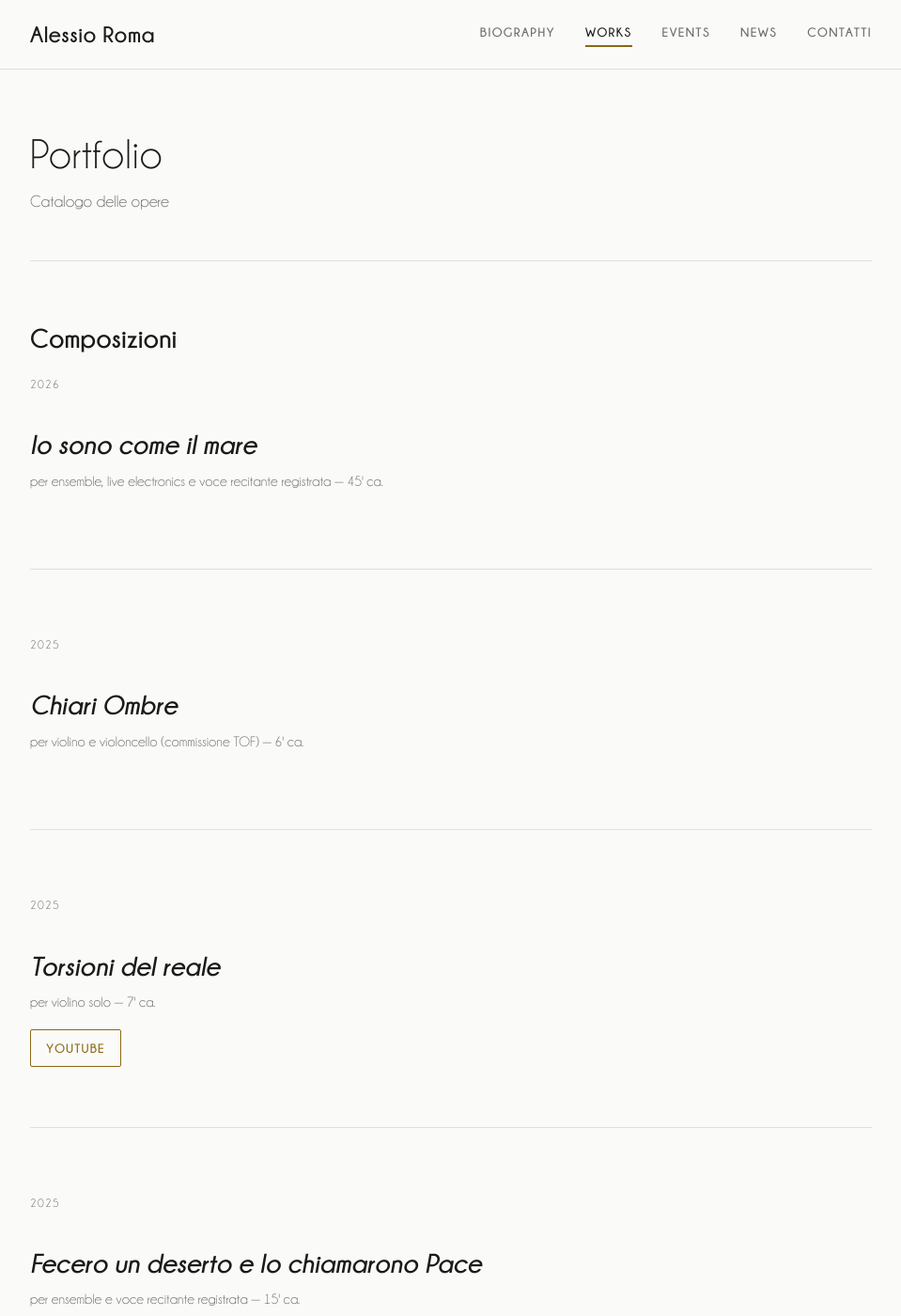
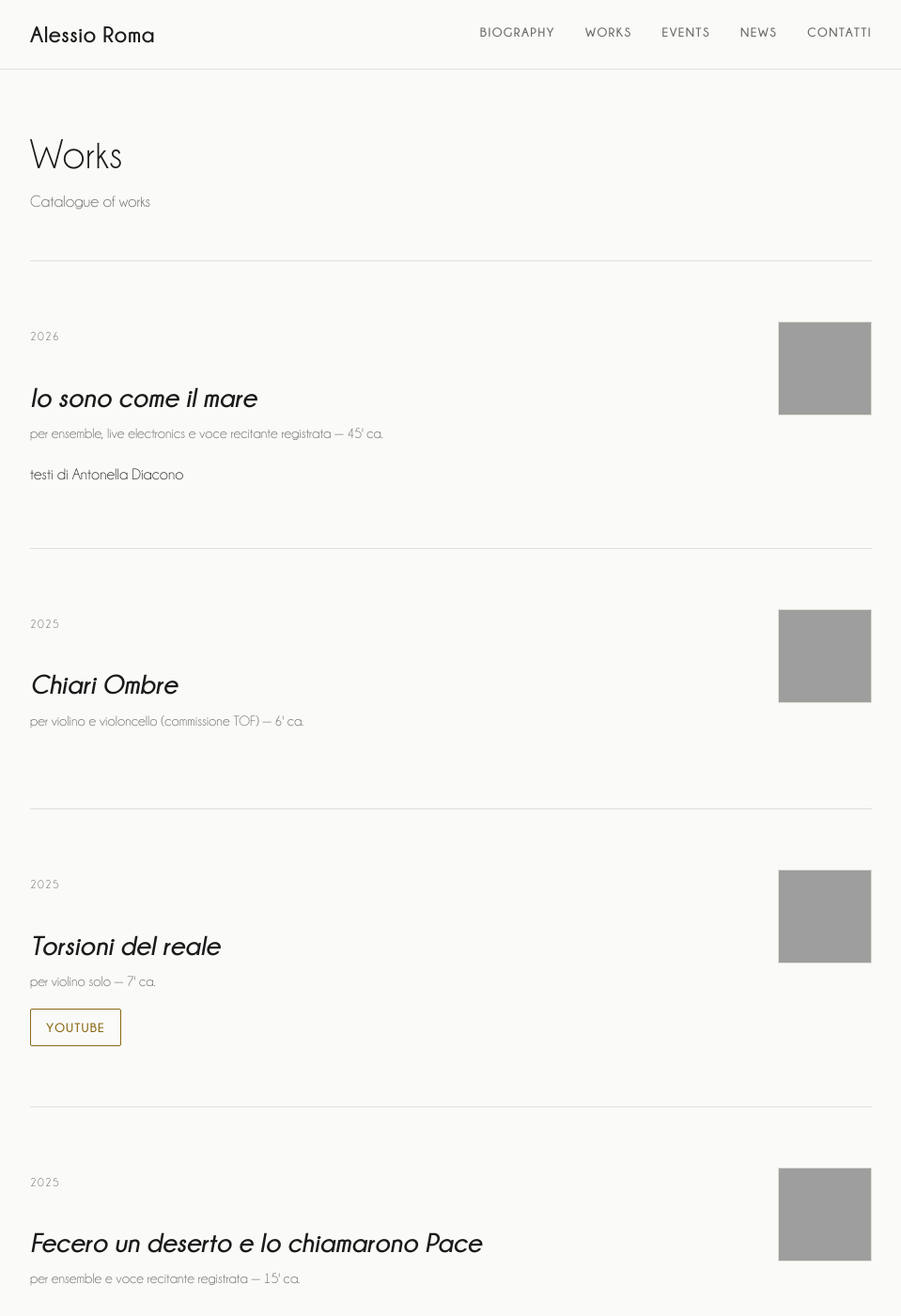
Before and after one commit to alessioroma-music/alessioroma, a Jekyll site: the page built from portfolio.md, in a window 1280 px wide and 1400 px high. Shown: the whole window at 94% size, without its empty margins (160-1119 px from the left). Built offline with Jekyll 4.4.1, drawn with Linux system fonts in a browser that asks for light colours; some of the changed text lies outside the part shown; grey boxes are pictures that could not be loaded.

Commit message:
Fix bio paragraphs, EN default, add work covers, add testi credits
- markdown="1" on bio divs fixes paragraph rendering
- English bio shown by default
- All works now have cover images (100x100px, same size)
- Added "testi di" credits for Io sono come il mare and Buttate in cielo

Co-Authored-By: Claude Sonnet 4.6 <noreply@anthropic.com>

```diff
--- a/assets/css/style.css
+++ b/assets/css/style.css
@@ -369,10 +369,30 @@ img { max-width: 100%; height: auto; }
 }
 
 .work-item {
+  display: flex;
+  gap: var(--space-md);
+  align-items: flex-start;
   padding-bottom: var(--space-lg);
   border-bottom: 1px solid var(--color-border);
 }
 .work-item:last-child { border-bottom: none; }
+
+.work-main { flex: 1; }
+
+.work-cover-col {
+  flex: 0 0 100px;
+  display: flex;
+  align-items: flex-start;
+  justify-content: flex-end;
+}
+
+.work-cover {
+  display: block;
+  width: 100px;
+  height: 100px;
+  object-fit: cover;
+  border: 1px solid var(--color-border);
+}
 
 .work-year {
   font-size: 0.8rem;
@@ -382,11 +402,11 @@ img { max-width: 100%; height: auto; }
 }
 
 .work-title {
-  font-family: var(--font-display);
   font-size: 1.8rem;
   font-weight: 600;
   font-style: italic;
-  margin-top: 0.25rem;
+  margin-top: 0;
+  margin-bottom: 0;
 }
 
 .work-details {
--- a/portfolio.md
+++ b/portfolio.md
@@ -1,158 +1,261 @@
 ---
 layout: page
-title: "Portfolio"
-subtitle: "Catalogo delle opere"
-permalink: /portfolio/
+title: "Works"
+subtitle: "Catalogue of works"
+permalink: /works/
 ---
 
-## Composizioni
+<!-- Composizioni
+-->
 
 <div class="work-list">
 
   <div class="work-item">
-    <span class="work-year">2026</span>
-    <h3 class="work-title">Io sono come il mare</h3>
-    <p class="work-details">per ensemble, live electronics e voce recitante registrata — 45' ca.</p>
-  </div>
-
-  <div class="work-item">
-    <span class="work-year">2025</span>
-    <h3 class="work-title">Chiari Ombre</h3>
-    <p class="work-details">per violino e violoncello (commissione TOF) — 6' ca.</p>
-  </div>
-
-  <div class="work-item">
-    <span class="work-year">2025</span>
-    <h3 class="work-title">Torsioni del reale</h3>
-    <p class="work-details">per violino solo — 7' ca.</p>
-    <div class="work-links">
-      <a href="https://youtu.be/rPXAXsjv3Ig" class="work-link" target="_blank">YouTube</a>
+    <div class="work-main">
+      <span class="work-year">2026</span>
+      <h3 class="work-title">Io sono come il mare</h3>
+      <p class="work-details">per ensemble, live electronics e voce recitante registrata — 45' ca.</p>
+      <div class="work-description">testi di Antonella Diacono</div>
+    </div>
+    <div class="work-cover-col">
+      <img class="work-cover" src="{{ '/assets/images/copertine-works/io-sono-come-il-mare.jpg' | relative_url }}" alt="Io sono come il mare">
     </div>
   </div>
 
   <div class="work-item">
-    <span class="work-year">2025</span>
-    <h3 class="work-title">Fecero un deserto e lo chiamarono Pace</h3>
-    <p class="work-details">per ensemble e voce recitante registrata — 15' ca.</p>
-  </div>
-
-  <div class="work-item">
-    <span class="work-year">2024</span>
-    <h3 class="work-title">Serenata per un attacco di panico no.3</h3>
-    <p class="work-details">per pianoforte solo — 10' ca.</p>
-  </div>
-
-  <div class="work-item">
-    <span class="work-year">2024</span>
-    <h3 class="work-title">Costellazioni</h3>
-    <p class="work-details">per orchestra sinfonica — 9' ca.</p>
-    <div class="work-links">
-      <a href="https://youtu.be/OKhZkFT5qfg?si=n0PjuSXs5BYa37-X" class="work-link" target="_blank">YouTube</a>
-      <a href="https://open.spotify.com/intl-it/track/33DJskbgrH8d1FpVztmc8E?si=e3d5b75f9d7b4a68" class="work-link" target="_blank">Spotify</a>
+    <div class="work-main">
+      <span class="work-year">2025</span>
+      <h3 class="work-title">Chiari Ombre</h3>
+      <p class="work-details">per violino e violoncello (commissione TOF) — 6' ca.</p>
+    </div>
+    <div class="work-cover-col">
+      <img class="work-cover" src="{{ '/assets/images/copertine-works/chiari-ombre.jpg' | relative_url }}" alt="Chiari Ombre">
     </div>
   </div>
 
   <div class="work-item">
-    <span class="work-year">2024</span>
-    <h3 class="work-title">Buttate in cielo</h3>
-    <p class="work-details">per ensemble e voce recitante — 30' ca.</p>
-  </div>
-
-  <div class="work-item">
-    <span class="work-year">2023</span>
-    <h3 class="work-title">Paysage</h3>
-    <p class="work-details">per organo antico e registrante — 8' ca.</p>
-  </div>
-
-  <div class="work-item">
-    <span class="work-year">2023</span>
-    <h3 class="work-title">Posters</h3>
-    <p class="work-details">per clarinetto e pianoforte — 9' ca.</p>
-    <div class="work-links">
-      <a href="https://youtu.be/lGNVNm7HsZA" class="work-link" target="_blank">YouTube</a>
+    <div class="work-main">
+      <span class="work-year">2025</span>
+      <h3 class="work-title">Torsioni del reale</h3>
+      <p class="work-details">per violino solo — 7' ca.</p>
+      <div class="work-links">
+        <a href="https://youtu.be/rPXAXsjv3Ig" class="work-link" target="_blank">YouTube</a>
+      </div>
+    </div>
+    <div class="work-cover-col">
+      <img class="work-cover" src="{{ '/assets/images/copertine-works/torsioni-del-reale.jpg' | relative_url }}" alt="Torsioni del reale">
     </div>
   </div>
 
   <div class="work-item">
-    <span class="work-year">2023</span>
-    <h3 class="work-title">Serenata per un attacco di panico no.2</h3>
-    <p class="work-details">per sax contralto solo — 8' ca.</p>
-    <div class="work-links">
-      <a href="https://youtu.be/GR9X9aDLoD4" class="work-link" target="_blank">YouTube</a>
+    <div class="work-main">
+      <span class="work-year">2025</span>
+      <h3 class="work-title">Fecero un deserto e lo chiamarono Pace</h3>
+      <p class="work-details">per ensemble e voce recitante registrata — 15' ca.</p>
+    </div>
+    <div class="work-cover-col">
+      <img class="work-cover" src="{{ '/assets/images/copertine-works/fecero-un-deserto.jpg' | relative_url }}" alt="Fecero un deserto e lo chiamarono Pace">
     </div>
   </div>
 
   <div class="work-item">
-    <span class="work-year">2023</span>
-    <h3 class="work-title">Parla, inciampa, rifletti e splendi!</h3>
-    <p class="work-details">per violino solo — 10' ca.</p>
-    <div class="work-links">
-      <a href="https://youtu.be/9DJ1W1AuUbE?si=2HP1JizQftd8Slqf" class="work-link" target="_blank">YouTube</a>
-      <a href="https://open.spotify.com/intl-it/track/1Ji49N3uvUjDrf2dPCcsiJ?si=ae3dabca67eb4598" class="work-link" target="_blank">Spotify</a>
+    <div class="work-main">
+      <span class="work-year">2024</span>
+      <h3 class="work-title">Serenata per un attacco di panico no.3</h3>
+      <p class="work-details">per pianoforte solo — 10' ca.</p>
+    </div>
+    <div class="work-cover-col">
+      <img class="work-cover" src="{{ '/assets/images/copertine-works/serenata-per-un-attacco-di-panico-no3.jpg' | relative_url }}" alt="Serenata per un attacco di panico no.3">
     </div>
   </div>
 
   <div class="work-item">
-    <span class="work-year">2023</span>
-    <h3 class="work-title">It's a long, long way to therapy</h3>
-    <p class="work-details">per quartetto d'archi ed elettronica — 8' ca.</p>
+    <div class="work-main">
+      <span class="work-year">2024</span>
+      <h3 class="work-title">Costellazioni</h3>
+      <p class="work-details">per orchestra sinfonica — 9' ca.</p>
+      <div class="work-links">
+        <a href="https://youtu.be/OKhZkFT5qfg?si=n0PjuSXs5BYa37-X" class="work-link" target="_blank">YouTube</a>
+        <a href="https://open.spotify.com/intl-it/track/33DJskbgrH8d1FpVztmc8E?si=e3d5b75f9d7b4a68" class="work-link" target="_blank">Spotify</a>
+      </div>
+    </div>
+    <div class="work-cover-col">
+      <img class="work-cover" src="{{ '/assets/images/copertine-works/costellazioni.jpg' | relative_url }}" alt="Costellazioni">
+    </div>
   </div>
 
   <div class="work-item">
-    <span class="work-year">2023</span>
-    <h3 class="work-title">Serenata per un attacco di panico no.1</h3>
-    <p class="work-details">per viola solo — 10' ca.</p>
+    <div class="work-main">
+      <span class="work-year">2024</span>
+      <h3 class="work-title">Buttate in cielo</h3>
+      <p class="work-details">per ensemble e voce recitante — 30' ca.</p>
+      <div class="work-description">testi di Denise De Scisciolo</div>
+    </div>
+    <div class="work-cover-col">
+      <img class="work-cover" src="{{ '/assets/images/copertine-works/buttate-in-cielo.jpg' | relative_url }}" alt="Buttate in cielo">
+    </div>
   </div>
 
   <div class="work-item">
-    <span class="work-year">2022</span>
-    <h3 class="work-title">Fili d'aquilone</h3>
-    <p class="work-details">per violino, violoncello e pianoforte — 10' ca.</p>
+    <div class="work-main">
+      <span class="work-year">2023</span>
+      <h3 class="work-title">Paysage</h3>
+      <p class="work-details">per organo antico e registrante — 8' ca.</p>
+    </div>
+    <div class="work-cover-col">
+      <img class="work-cover" src="{{ '/assets/images/copertine-works/paysage.jpg' | relative_url }}" alt="Paysage">
+    </div>
   </div>
 
   <div class="work-item">
-    <span class="work-year">2022</span>
-    <h3 class="work-title">Il Gioco Grande</h3>
-    <p class="work-details">per sax baritono, percussioni e voci recitanti — 15'-18' ca.</p>
+    <div class="work-main">
+      <span class="work-year">2023</span>
+      <h3 class="work-title">Posters</h3>
+      <p class="work-details">per clarinetto e pianoforte — 9' ca.</p>
+      <div class="work-links">
+        <a href="https://youtu.be/lGNVNm7HsZA" class="work-link" target="_blank">YouTube</a>
+      </div>
+    </div>
+    <div class="work-cover-col">
+      <img class="work-cover" src="{{ '/assets/images/copertine-works/posters.jpg' | relative_url }}" alt="Posters">
+    </div>
   </div>
 
   <div class="work-item">
-    <span class="work-year">2022</span>
-    <h3 class="work-title">Boards</h3>
-    <p class="work-details">per pianoforte solo — 7' ca.</p>
+    <div class="work-main">
+      <span class="work-year">2023</span>
+      <h3 class="work-title">Serenata per un attacco di panico no.2</h3>
+      <p class="work-details">per sax contralto solo — 8' ca.</p>
+      <div class="work-links">
+        <a href="https://youtu.be/GR9X9aDLoD4" class="work-link" target="_blank">YouTube</a>
+      </div>
+    </div>
+    <div class="work-cover-col">
+      <img class="work-cover" src="{{ '/assets/images/copertine-works/serenata-per-un-attacco-di-panico-no2.jpg' | relative_url }}" alt="Serenata per un attacco di panico no.2">
+    </div>
   </div>
 
   <div class="work-item">
-    <span class="work-year">2021</span>
-    <h3 class="work-title">Umarmung</h3>
-    <p class="work-details">per duo di flauto dolce — 6' ca.</p>
+    <div class="work-main">
+      <span class="work-year">2023</span>
+      <h3 class="work-title">Parla, inciampa, rifletti e splendi!</h3>
+      <p class="work-details">per violino solo — 10' ca.</p>
+      <div class="work-links">
+        <a href="https://youtu.be/9DJ1W1AuUbE?si=2HP1JizQftd8Slqf" class="work-link" target="_blank">YouTube</a>
+        <a href="https://open.spotify.com/intl-it/track/1Ji49N3uvUjDrf2dPCcsiJ?si=ae3dabca67eb4598" class="work-link" target="_blank">Spotify</a>
+      </div>
+    </div>
+    <div class="work-cover-col">
+      <img class="work-cover" src="{{ '/assets/images/copertine-works/parla-inciampa-rifletti.jpg' | relative_url }}" alt="Parla, inciampa, rifletti e splendi!">
+    </div>
+  </div>
+
+  <div class="work-item">
+    <div class="work-main">
+      <span class="work-year">2023</span>
+      <h3 class="work-title">It's a long, long way to therapy</h3>
+      <p class="work-details">per quartetto d'archi ed elettronica — 8' ca.</p>
+    </div>
+    <div class="work-cover-col">
+      <img class="work-cover" src="{{ '/assets/images/copertine-works/its-a-long-long.jpg' | relative_url }}" alt="It's a long, long way to therapy">
+    </div>
+  </div>
+
+  <div class="work-item">
+    <div class="work-main">
+      <span class="work-year">2023</span>
+      <h3 class="work-title">Serenata per un attacco di panico no.1</h3>
+      <p class="work-details">per viola solo — 10' ca.</p>
+    </div>
+    <div class="work-cover-col">
+      <img class="work-cover" src="{{ '/assets/images/copertine-works/serenata-per-un-attacco-di-panico-no1.jpg' | relative_url }}" alt="Serenata per un attacco di panico no.1">
+    </div>
+  </div>
+
+  <div class="work-item">
+    <div class="work-main">
+      <span class="work-year">2022</span>
+      <h3 class="work-title">Fili d'aquilone</h3>
+      <p class="work-details">per violino, violoncello e pianoforte — 10' ca.</p>
+    </div>
+    <div class="work-cover-col">
+      <img class="work-cover" src="{{ '/assets/images/copertine-works/fili_d_aquilone.jpg' | relative_url }}" alt="Fili d'aquilone">
+    </div>
+  </div>
+
+  <div class="work-item">
+    <div class="work-main">
+      <span class="work-year">2022</span>
+      <h3 class="work-title">Il Gioco Grande</h3>
+      <p class="work-details">per sax baritono, percussioni e voci recitanti — 15'-18' ca.</p>
+    </div>
+    <div class="work-cover-col">
+      <img class="work-cover" src="{{ '/assets/images/copertine-works/il_gioco_grande.jpg' | relative_url }}" alt="Il Gioco Grande">
+    </div>
+  </div>
+
+  <div class="work-item">
+    <div class="work-main">
+      <span class="work-year">2022</span>
+      <h3 class="work-title">Boards</h3>
+      <p class="work-details">per pianoforte solo — 7' ca.</p>
+    </div>
+    <div class="work-cover-col">
+      <img class="work-cover" src="{{ '/assets/images/copertine-works/boards.jpg' | relative_url }}" alt="Boards">
+    </div>
+  </div>
+
+  <div class="work-item">
+    <div class="work-main">
+      <span class="work-year">2021</span>
+      <h3 class="work-title">Umarmung</h3>
+      <p class="work-details">per duo di flauto dolce — 6' ca.</p>
+    </div>
+    <div class="work-cover-col">
+      <img class="work-cover" src="{{ '/assets/images/copertine-works/umarmung.jpg' | relative_url }}" alt="Umarmung">
+    </div>
   </div>
 
 </div>
 
-## Colonne sonore
+## Soundtraks
 
 <div class="work-list">
 
   <div class="work-item">
-    <span class="work-year">2023</span>
-    <h3 class="work-title">Nu ffischia</h3>
-    <p class="work-details">OST per cortometraggio di Minafra, Carella e Piccinni</p>
-    <div class="work-links">
-      <a href="https://www.youtube.com/watch?v=nW_3xiL3N28&list=OLAK5uy_nZRwNr7gseCBg1A6vMUhpgUpfJExZVba0" class="work-link" target="_blank">YouTube</a>
+    <div class="work-main">
+      <span class="work-year">2023</span>
+      <h3 class="work-title">Nu ffischia</h3>
+      <p class="work-details">OST per cortometraggio di Minafra, Carella e Piccinni</p>
+      <div class="work-links">
+        <a href="https://www.youtube.com/watch?v=nW_3xiL3N28&list=OLAK5uy_nZRwNr7gseCBg1A6vMUhpgUpfJExZVba0" class="work-link" target="_blank">YouTube</a>
+      </div>
+    </div>
+    <div class="work-cover-col">
+      <img class="work-cover" src="{{ '/assets/images/copertine-works/nuffischia.jpg' | relative_url }}" alt="Nu ffischia">
     </div>
   </div>
 
   <div class="work-item">
-    <span class="work-year">2021</span>
-    <h3 class="work-title">Myosotys</h3>
-    <p class="work-details">OST per cortometraggio di Minafra e Piccinni</p>
+    <div class="work-main">
+      <span class="work-year">2021</span>
+      <h3 class="work-title">Myosotys</h3>
+      <p class="work-details">OST per cortometraggio di Minafra e Piccinni</p>
+    </div>
+    <div class="work-cover-col">
+      <img class="work-cover" src="{{ '/assets/images/copertine-works/myosotis.png' | relative_url }}" alt="Myosotys">
+    </div>
   </div>
 
   <div class="work-item">
-    <span class="work-year">2021</span>
-    <h3 class="work-title">Punto e a caso</h3>
-    <p class="work-details">OST per cortometraggio di Minafra e Piccinni</p>
+    <div class="work-main">
+      <span class="work-year">2021</span>
+      <h3 class="work-title">Punto e a caso</h3>
+      <p class="work-details">OST per cortometraggio di Minafra e Piccinni</p>
+    </div>
+    <div class="work-cover-col">
+      <img class="work-cover" src="{{ '/assets/images/copertine-works/punto-e-a-caso.png' | relative_url }}" alt="Punto e a caso">
+    </div>
   </div>
 
 </div>
```
Also changed, not shown: biografia.md (+6 -6 lines).
